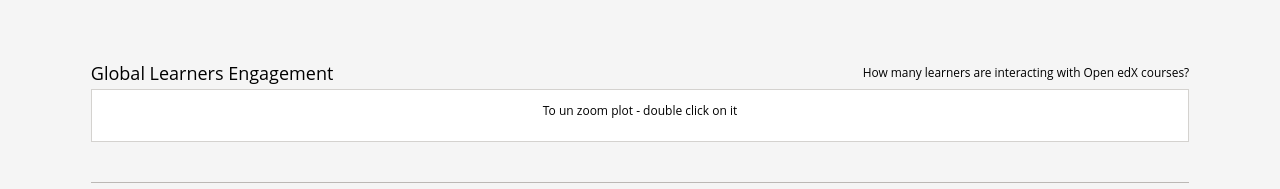
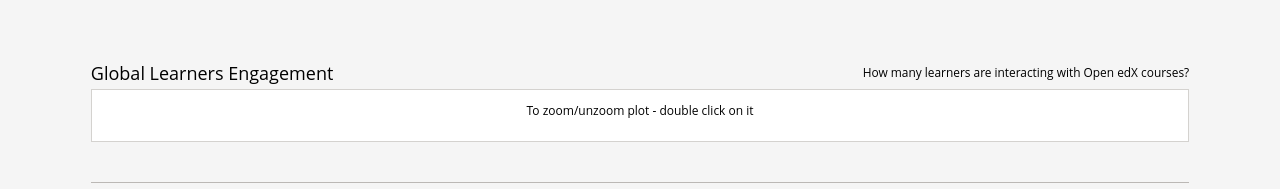
Before and after one commit to raccoongang/OLGA, a Django app: template web/olga/charts/templates/charts/graphs.html in a window 1280 px wide. Shown: the part 361-550 px from the top of the page. Run offline with Django 3.2, Linux system fonts and the light colour scheme; the template is opened without the code that fills it, so the values that code supplies are empty; some libraries are stand-ins or nearby versions; some web fonts are replaced.

Commit message:
typo fix

```diff
--- a/web/olga/charts/templates/charts/graphs.html
+++ b/web/olga/charts/templates/charts/graphs.html
@@ -104,7 +104,7 @@
                             <div class="section-content section-data-viz">
                                 <div class="analytics-chart-container">
                                     <div>
-                                        <p class="tooltip-unzoom">To un zoom plot - double click on it</p>
+                                        <p class="tooltip-unzoom">To zoom/unzoom plot - double click on it</p>
                                         <div>
                                             <div id="instances"></div>
                                             <div id="courses"></div>
```
